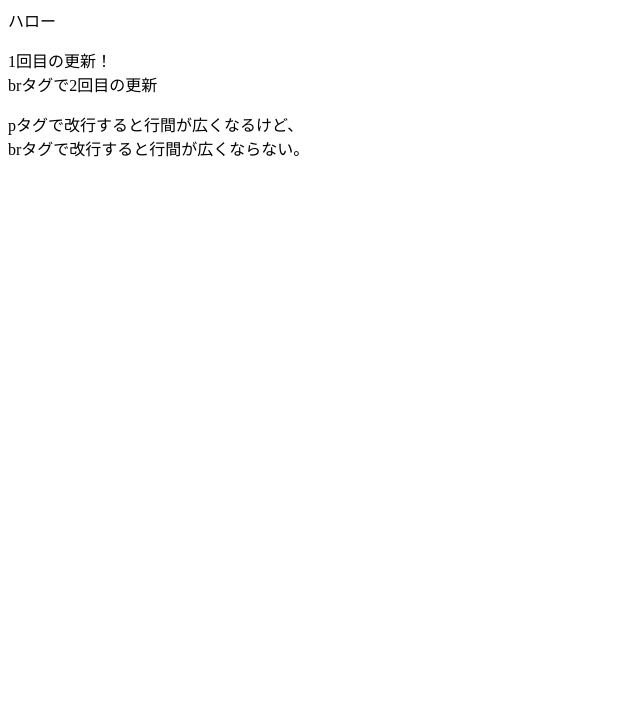
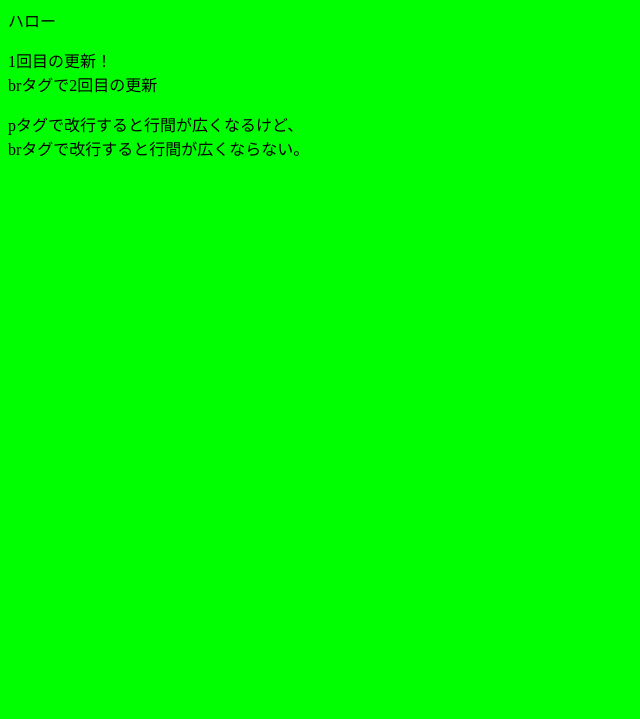
Before and after one commit to kawasaki2254/my_web_page, a plain HTML site: page index.html in a window 1280 px wide. Shown: the part 81-800 px from the top of the page, without its empty margins (0-640 px from the left). Drawn offline with Linux system fonts and the light colour scheme.

Commit message:
バックグラウンドカラーを変更した

```diff
--- a/index.html
+++ b/index.html
@@ -5,7 +5,7 @@
         <title>はじめてのHTML</title>
         <style>
             body {
-                backgraound-color: #00FF00;
+                background-color: #00FF00;
             }
 
             h1 {
```
